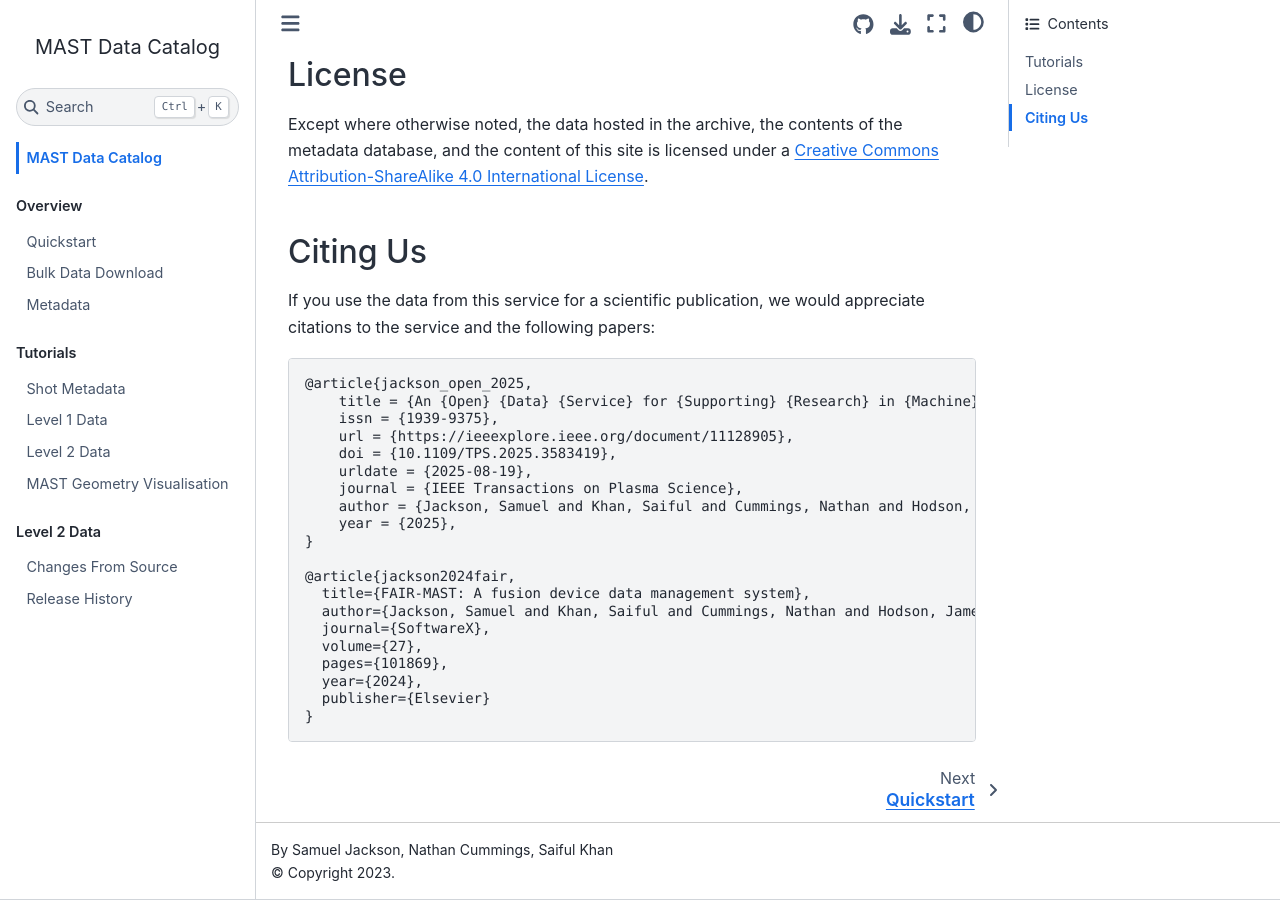
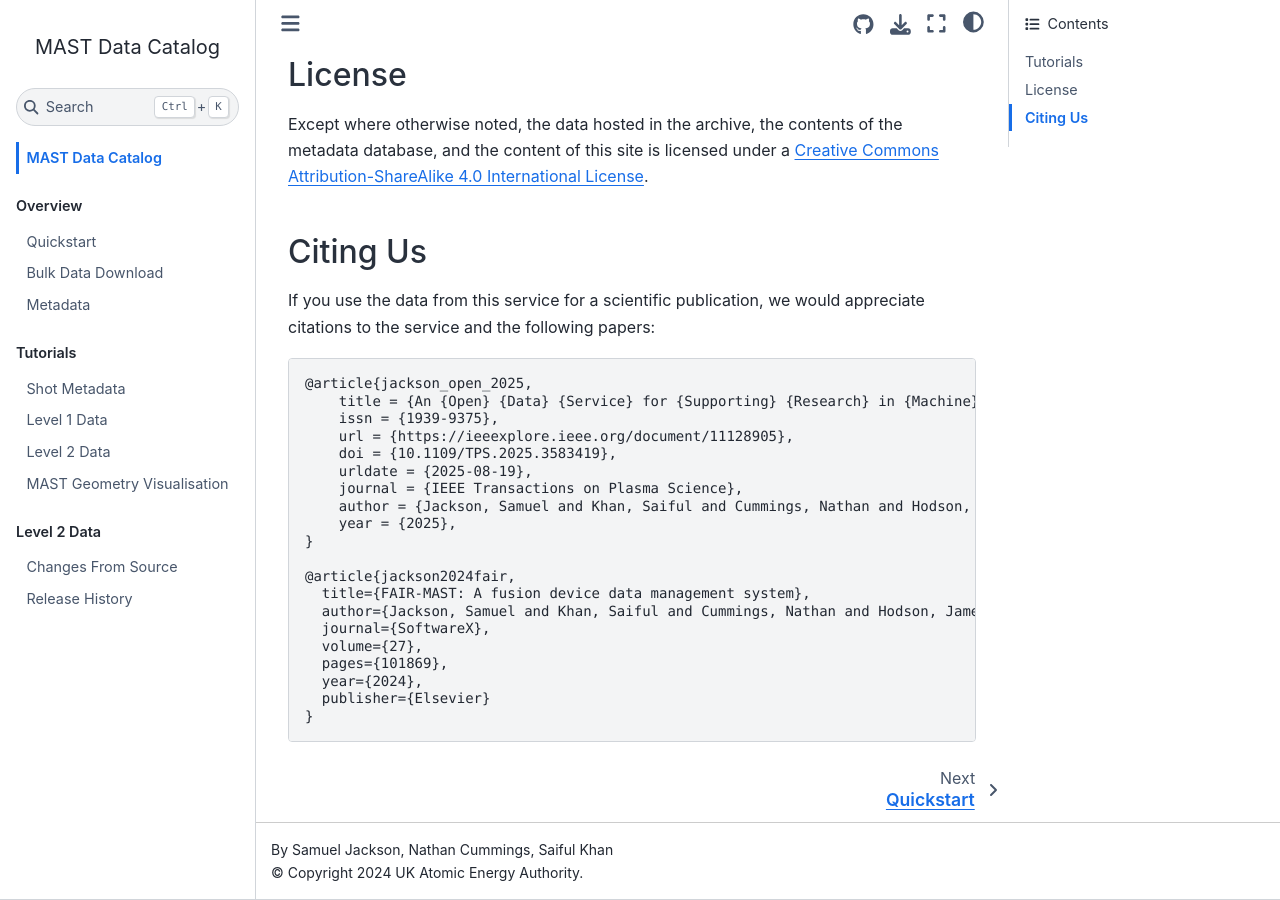
Before and after one commit to ukaea/fair-mast, a Jupyter Book: the page built from docs/index.md, in a window 1280 px wide and 900 px high, scrolled down 880 px. Built offline with Jupyter Book 1.0.4 settings and Sphinx 7.4.7 and the Sphinx Book theme 1.1.4, drawn with Linux system fonts in a browser that asks for light colours.

Commit message:
Set docs copyright holder to match LICENSE
The footer showed "© Copyright 2023." because _config.yml never set
copyright, so Jupyter Book used its built-in default. Set it to the
holder and year from LICENSE so it names the owner and never needs bumping.

Co-Authored-By: Claude Opus 5.5 <noreply@anthropic.com>

```diff
--- a/docs/_config.yml
+++ b/docs/_config.yml
@@ -3,6 +3,7 @@
 
 title: MAST Data Catalog
 author: Samuel Jackson, Nathan Cummings, Saiful Khan
+copyright: "2024 UK Atomic Energy Authority"  # Matches LICENSE; unset, Jupyter Book falls back to its default "2023"
 logo: assets/MAST_plasma_image.jpg
 
 # Information about where the book exists on the web
```
